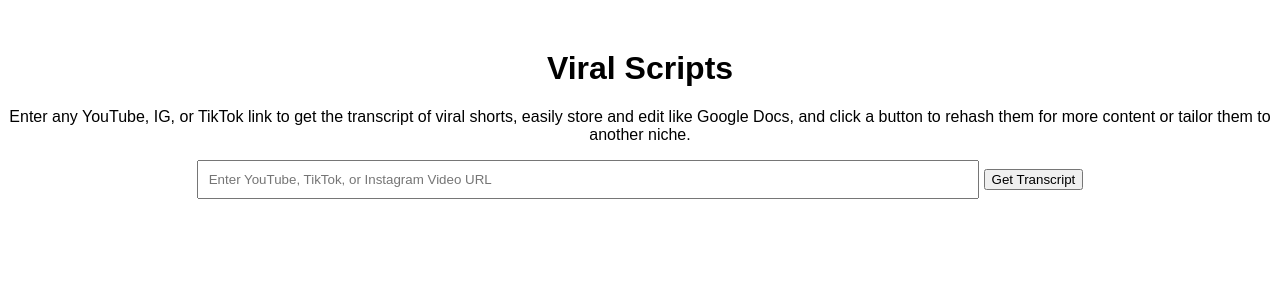
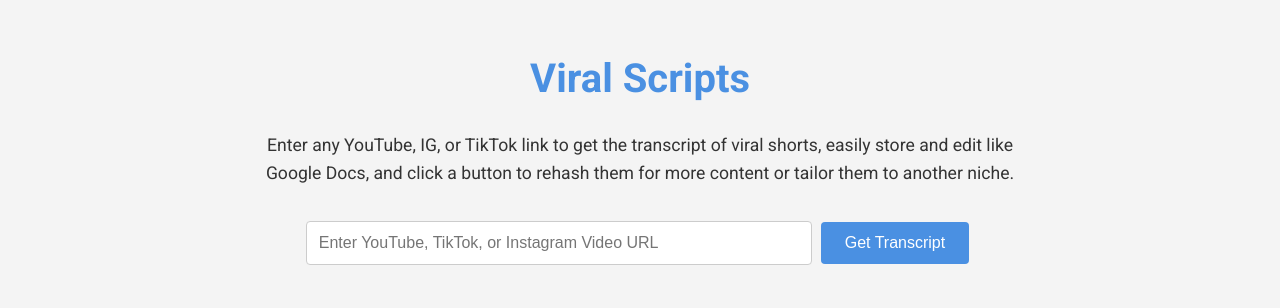
Before and after one commit to daniemagic/Viral-Scripts, a Flask app: page / in a window 1280 px wide. Shown: the top 308 px of the page. Run offline with Flask 3, Linux system fonts and the light colour scheme.

Commit message:
UI changes
- made text editable
- upgraded UI and buttons

```diff
--- a/templates/index.html
+++ b/templates/index.html
@@ -1,37 +1,119 @@
-<!-- templates/index.html -->
-
 <!doctype html>
 <html lang="en">
   <head>
     <meta charset="utf-8">
     <meta name="viewport" content="width=device-width, initial-scale=1, shrink-to-fit=no">
     <title>Viral Scripts</title>
+    <link href="https://fonts.googleapis.com/css2?family=Roboto:wght@300;400;700&display=swap" rel="stylesheet">
     <style>
+      :root {
+        --primary-color: #4a90e2;
+        --secondary-color: #f39c12;
+        --background-color: #f4f4f4;
+        --text-color: #333;
+        --border-color: #ccc;
+        --box-shadow: 0 4px 6px rgba(0, 0, 0, 0.1);
+      }
+
       body {
-        font-family: Arial, sans-serif;
+        font-family: 'Roboto', Arial, sans-serif;
+        line-height: 1.6;
+        color: var(--text-color);
+        background-color: var(--background-color);
+        margin: 0;
+        padding: 0;
       }
+
       .container {
+        max-width: 800px;
+        margin: 0 auto;
+        padding: 20px;
         text-align: center;
-        margin-top: 50px;
       }
+
+      h1 {
+        color: var(--primary-color);
+        font-size: 2.5rem;
+        margin-bottom: 20px;
+      }
+
+      p {
+        font-size: 1.1rem;
+        margin-bottom: 30px;
+      }
+
       .transcript-box {
-        text-align: left;
-        width: 80%;
-        margin: 20px auto;
-        padding: 10px;
-        border: 1px solid #ccc;
-        white-space: pre-wrap;
-        background-color: #f9f9f9;
+        width: 100%;
+        margin: 20px 0;
+        padding: 15px;
+        border: 1px solid var(--border-color);
+        border-radius: 4px;
+        background-color: #fff;
+        resize: vertical;
+        font-size: 1rem;
+        line-height: 1.5;
+        box-shadow: var(--box-shadow);
+        transition: box-shadow 0.3s ease;
       }
+
+      .transcript-box:focus {
+        outline: none;
+        box-shadow: 0 0 0 2px var(--primary-color);
+      }
+
       .form-group {
         margin: 20px 0;
       }
-      .button-group button {
-        padding: 10px 20px;
+
+      input[type="text"] {
+        width: 60%;
+        padding: 12px;
+        font-size: 1rem;
+        border: 1px solid var(--border-color);
+        border-radius: 4px;
+        transition: border-color 0.3s ease;
+      }
+
+      input[type="text"]:focus {
+        outline: none;
+        border-color: var(--primary-color);
+      }
+
+      button {
+        padding: 12px 24px;
         margin: 5px;
+        font-size: 1rem;
+        color: #fff;
+        background-color: var(--primary-color);
+        border: none;
+        border-radius: 4px;
+        cursor: pointer;
+        transition: background-color 0.3s ease;
       }
+
+      button:hover {
+        background-color: #3a7bc8;
+      }
+
       .error {
-        color: red;
+        color: #e74c3c;
+        font-weight: bold;
+        margin-top: 10px;
+      }
+
+      h3 {
+        color: var(--secondary-color);
+        margin-top: 30px;
+      }
+
+      @media (max-width: 600px) {
+        .container {
+          padding: 10px;
+        }
+
+        input[type="text"], .transcript-box {
+          width: 90%;
+        }
       }
     </style>
   </head>
@@ -43,7 +125,7 @@
       <!-- Fetch Transcript Form -->
       <form method="POST" action="/">
         <input type="hidden" name="action" value="fetch_transcript">
-        <input type="text" name="media_url" placeholder="Enter YouTube, TikTok, or Instagram Video URL" style="width: 60%; padding: 10px;">
+        <input type="text" name="media_url" placeholder="Enter YouTube, TikTok, or Instagram Video URL">
         <button type="submit">Get Transcript</button>
       </form>
 
@@ -54,12 +136,12 @@
 
         {% if original_transcript %}
           <h3>Original Transcript:</h3>
-          <div class="transcript-box">{{ original_transcript }}</div>
+          <textarea class="transcript-box" rows="10">{{ original_transcript }}</textarea>
         {% endif %}
 
         {% if reformatted_transcript %}
           <h3>Reformatted Transcript:</h3>
-          <div class="transcript-box">{{ reformatted_transcript }}</div>
+          <textarea class="transcript-box" rows="10" name="reformatted_transcript">{{ reformatted_transcript }}</textarea>
 
           <!-- Rehash Transcript Form -->
           <form method="POST" action="/">
@@ -72,14 +154,14 @@
           <form method="POST" action="/" style="margin-top: 10px;">
             <input type="hidden" name="action" value="rehash_niche">
             <input type="hidden" name="reformatted_transcript" value="{{ reformatted_transcript }}">
-            <input type="text" name="niche_description" placeholder="Enter new niche/topic" style="width: 60%; padding: 10px;">
+            <input type="text" name="niche_description" placeholder="Enter new niche/topic">
             <button type="submit">Rehash for Different Niche</button>
           </form>
         {% endif %}
 
         {% if rehashed_transcript %}
           <h3>Rehashed Transcript:</h3>
-          <div class="transcript-box">{{ rehashed_transcript }}</div>
+          <textarea class="transcript-box" rows="10">{{ rehashed_transcript }}</textarea>
         {% endif %}
       </div>
     </div>
```
